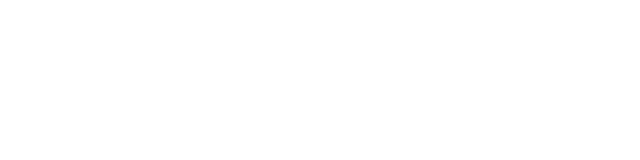
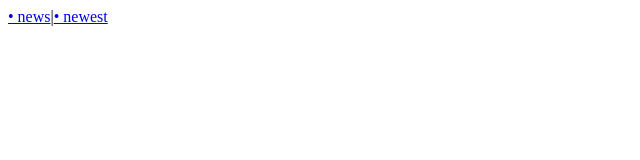
Before and after one commit to k10wl/hacker-news-task, a React app: page / in a window 1280 px wide. Shown: the top 160 px of the page, without its empty margins (0-640 px from the left). Built offline with nearby package versions, Linux system fonts and the light colour scheme.

Commit message:
router hotfix

```diff
--- a/src/App.js
+++ b/src/App.js
@@ -2,16 +2,20 @@ import React from "react";
 import {
   BrowserRouter as Router,
   Switch,
-  Route
+  Route,
+  Link
 } from "react-router-dom";
 import NewsTab from "./pages/NewsTab";
 
 function App() {
   return (
     <Router>
+      <Link to="/news">• news</Link>
+      <span>|</span>
+      <Link to="/newest">• newest</Link>
       <Switch>
-        <Route path="/news" component={NewsTab} />
-        <Route path="/newest" component={NewsTab} />
+        <Route exact path="/news" component={(props) => <NewsTab {...props} />}/>
+        <Route exact path="/newest" component={(props) => <NewsTab {...props} />}/>
       </Switch>
     </Router>
   );
--- a/src/pages/NewsTab/index.js
+++ b/src/pages/NewsTab/index.js
@@ -2,8 +2,8 @@ import React from "react";
 import usePageFetch from "../../customHooks/usePageFetch";
 import NewsTable from "../../components/NewsTable";
 
-function NewsTab({ location }) {
-  const [ url ] = React.useState(location.pathname.replace("/", ""));
+function NewsTab({ location: { pathname } }) {
+  const [ url ] = React.useState(pathname.replace("/", ""));
   const [ appData, setAppData ] = React.useState([]);
   const [ pageNumber, setPageNumber ] = React.useState(1);
   const pageData = usePageFetch(url, pageNumber);
```
